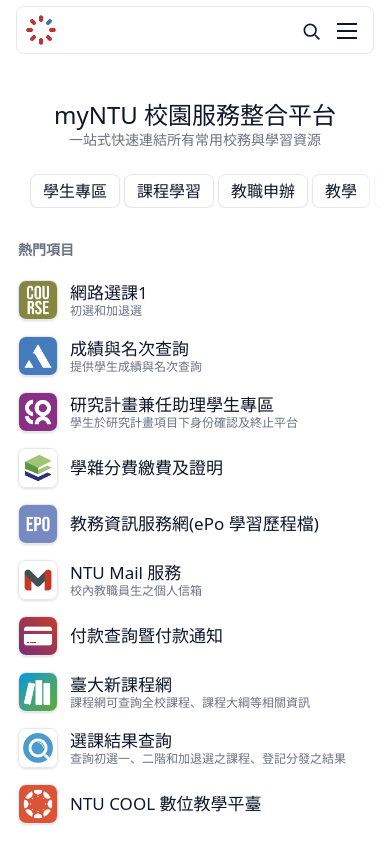
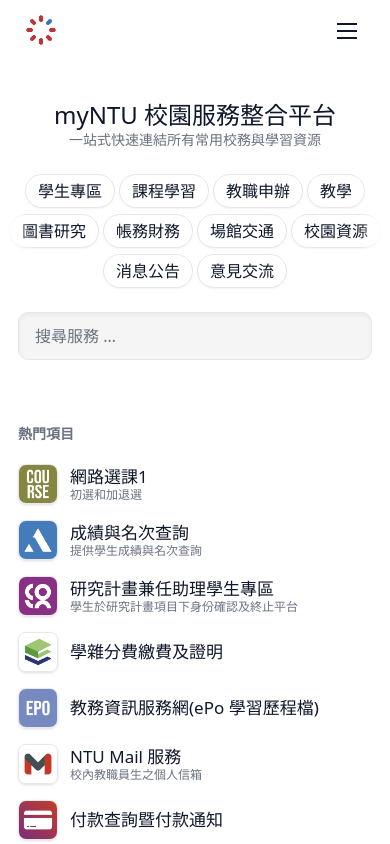
Before and after one commit to HenningY/MyNTU-project, a React (Vite) app in the folder myntu-frontend/: page / in a window 390 px wide. Shown: the top 844 px of the page. Built offline with nearby package versions, Linux system fonts and the light colour scheme.

Commit message:
fix minor bugs

```diff
--- a/myntu-frontend/src/App.tsx
+++ b/myntu-frontend/src/App.tsx
@@ -72,7 +72,7 @@
   // const hotSet = new Set(hotIds)
 
   const [hasScrolled, setHasScrolled] = useState<boolean>(false)
-  const [isSmallScreen, setIsSmallScreen] = useState<boolean>(() => (typeof window !== 'undefined' ? window.innerWidth < 600 : false))
+  // const [isSmallScreen, setIsSmallScreen] = useState<boolean>(() => (typeof window !== 'undefined' ? window.innerWidth < 600 : false))
 
   const navLinks = lang === 'zh'
     ? [
@@ -115,14 +115,14 @@
 
   useEffect(() => {
     const onScroll = () => setHasScrolled(window.scrollY > 0)
-    const onResize = () => setIsSmallScreen(window.innerWidth < 600)
+    // const onResize = () => setIsSmallScreen(window.innerWidth < 600)
     onScroll()
-    onResize()
+    // onResize()
     window.addEventListener('scroll', onScroll, { passive: true } as any)
-    window.addEventListener('resize', onResize)
+    // window.addEventListener('resize', onResize)
     return () => {
       window.removeEventListener('scroll', onScroll)
-      window.removeEventListener('resize', onResize)
+      // window.removeEventListener('resize', onResize)
     }
   }, [])
 
@@ -202,7 +202,7 @@
   return (
       <div>
       <nav className="mx-auto max-w-screen-2xl fixed inset-x-0 top-0 z-[80] h-14 flex items-center bg-transparent">
-        <div className={`mx-5 mt-10 rounded-lg border ${isSmallScreen ? (menuOpen ? 'border-transparent' : 'border-[var(--nav-border)]') : (hasScrolled ? 'border-[var(--nav-border)]' : 'border-transparent')} transition-all duration-300 flex h-14 w-full items-center justify-between px-3 bg-[var(--nav-bg)] backdrop-blur-xs max-[900px]:px-1.5 max-[900px]:mt-3 max-[900px]:mx-4 max-[900px]:h-12 max-[600px]:mt-1`}>
+        <div className={`mx-5 mt-10 rounded-lg border ${isMobile ? (menuOpen ? 'border-transparent' : 'border-[var(--nav-border)]') : (hasScrolled ? (menuOpen ? 'border-transparent' : 'border-[var(--nav-border)]') : 'border-transparent')} transition-all duration-300 flex h-14 w-full items-center justify-between px-3 bg-[var(--nav-bg)] backdrop-blur-xs max-[900px]:px-1.5 max-[900px]:mt-3 max-[900px]:mx-4 max-[900px]:h-12 max-[600px]:mt-1`}>
           <a className="inline-flex items-center gap-2 font-bold text-lg text-[var(--text-color)]" href="#home" aria-label="logo" onClick={(e) => { e.preventDefault(); setIsSearching(false); setCommittedQuery(''); setSelectedCategory(null); setSearchOpen(false); setMenuOpen(false); (window as any)?.scrollTo?.({ top: 0, behavior: 'smooth' }) }}>
             <img src={theme === 'dark' ? logo_night : logo} alt="logo" className="h-10 w-10 rounded-md max-[900px]:h-9 max-[900px]:w-9" />
             {/* {t.logo} */}
@@ -233,7 +233,7 @@
               ))}
             </div>
             {/* Mobile search icon based on device detection, placed left to burger */}
-            {isSmallScreen && (
+            {isMobile && (
               <button
                 type="button"
                 aria-label="open search"
@@ -363,12 +363,12 @@
           <h1 className="m-0 text-[36px] font-medium font-sans leading-tight text-[var(--text-color)] max-[900px]:text-[32px] max-[600px]:text-[24px]">{t.title}</h1>
           <p className="mb-8 text-lg text-[var(--muted)] max-[900px]:text-base max-[600px]:text-sm max-[600px]:mb-4">{t.subtitle}</p>
           <div className="relative mx-auto mt-6 max-w-[600px]">
-            <div className="flex flex-wrap items-center justify-center gap-x-1 gap-y-1.5 px-0 max-[600px]:flex-nowrap max-[600px]:overflow-x-auto max-[600px]:overflow-y-hidden max-[600px]:justify-start max-[600px]:gap-y-0 max-[600px]:px-6 scrollbar-none">
+            <div className={`flex items-center gap-x-1 scrollbar-none ${isMobile ? 'flex-nowrap overflow-x-auto overflow-y-hidden justify-start gap-y-0 px-6' : 'flex-wrap justify-center gap-y-1.5 px-0'}`}>
               {t.buttons.map((name) => (
                 <button
                   key={name}
                   type="button"
-                  className={`rounded-full border px-3 py-1 text-base font-base shadow-xs cursor-pointer transition-colors max-[600px]:text-base max-[600px]:flex-none max-[600px]:whitespace-nowrap max-[600px]:rounded-lg ${
+                  className={`border px-3 py-1 text-base font-base shadow-xs cursor-pointer transition-colors ${isMobile ? 'flex-none whitespace-nowrap rounded-lg' : 'rounded-full'} ${
                     selectedCategory === name
                       ? 'border-[var(--border-blue)] bg-[var(--bg-blue)] text-[var(--border-blue)]'
                       : 'border-[var(--border)] bg-[var(--body-bg)] text-[var(--text-color)] hover:bg-[var(--title-hover-color)]'
@@ -383,20 +383,20 @@
             <div className="pointer-events-none absolute inset-y-0 left-0 z-[1] hidden w-6 bg-gradient-to-r from-[var(--body-bg)] to-transparent max-[600px]:block" />
             <div className="pointer-events-none absolute inset-y-0 right-0 z-[1] hidden w-6 bg-gradient-to-l from-[var(--body-bg)] to-transparent max-[600px]:block" />
       </div>
-          {!isSmallScreen && (
+          {!isMobile && (
             <form
-              className="mx-auto mt-6 w-full max-w-3xl h-14 mb-16 max-[900px]:h-12"
+              className="mx-auto mt-6 w-full px-3 max-w-3xl h-14 mb-16 max-[900px]:h-12"
               onSubmit={(e) => { e.preventDefault(); setCommittedQuery(query); setIsSearching(Boolean(query.trim())); setSelectedCategory(null); setQuery(''); (window as any)?.scrollTo?.({ top: 0, behavior: 'smooth' }) }}
               role="search"
               aria-label="site search"
             >
-              <label className="relative flex items-center gap-3 rounded-[14px] h-full border border-[var(--nav-border)] bg-[var(--title-hover-color)] px-1 py-2 inset-shadow-sm">
+              <label className="relative flex items-center gap-3 rounded-[14px] max-[600px]:rounded-[10px] h-full border border-[var(--nav-border)] bg-[var(--title-hover-color)] px-1 py-2 inset-shadow-sm">
                 <input
                   type="search"
                   placeholder={t.search}
                   value={query}
                   onChange={(e) => setQuery(e.target.value)}
-                  className="w-full h-10 rounded-md px-3 pr-10 text-[var(--text-color)] text-lg outline-none bg-transparent transition-[box-shadow,border-color] placeholder:text-[var(--placeholder)]"
+                  className="w-full h-10 rounded-md px-3 pr-10 text-[var(--text-color)] text-lg max-[900px]:text-base outline-none bg-transparent transition-[box-shadow,border-color] placeholder:text-[var(--placeholder)]"
                 />
                 {query ? (
                   <button
```
